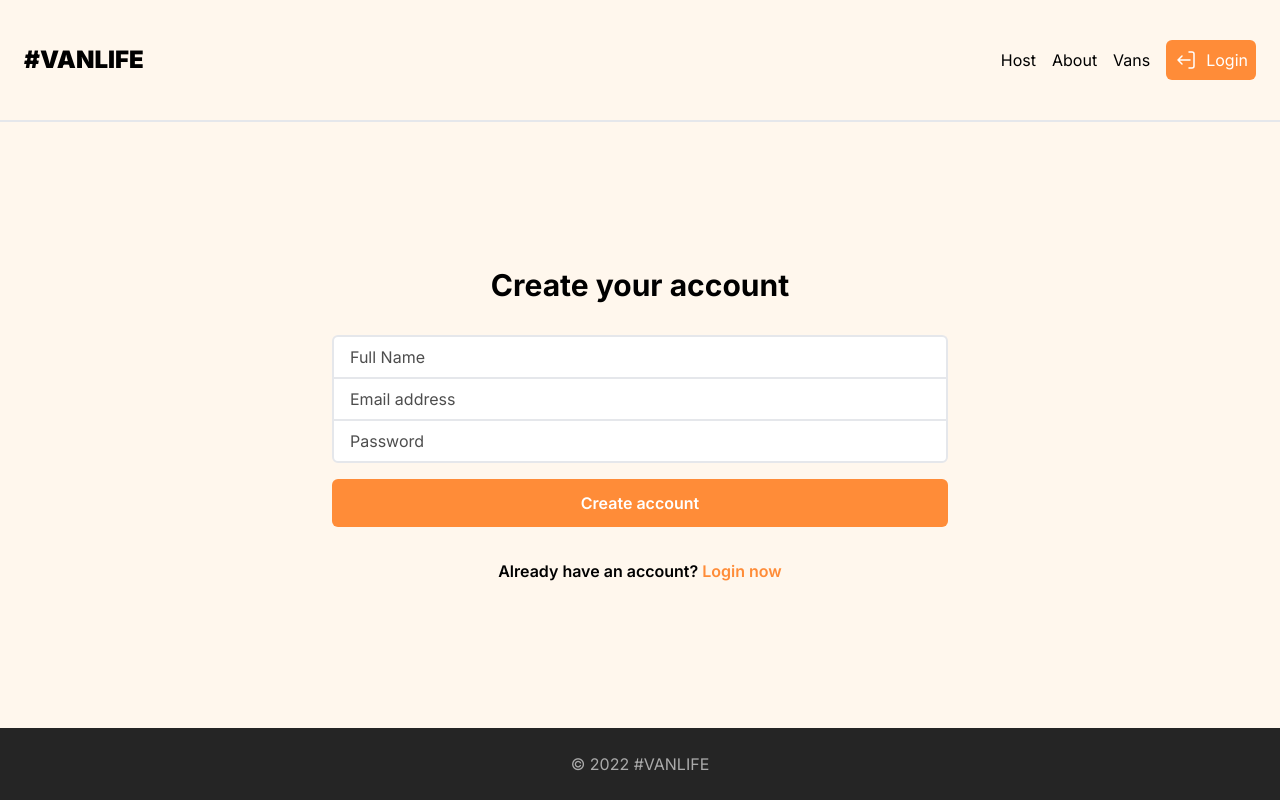
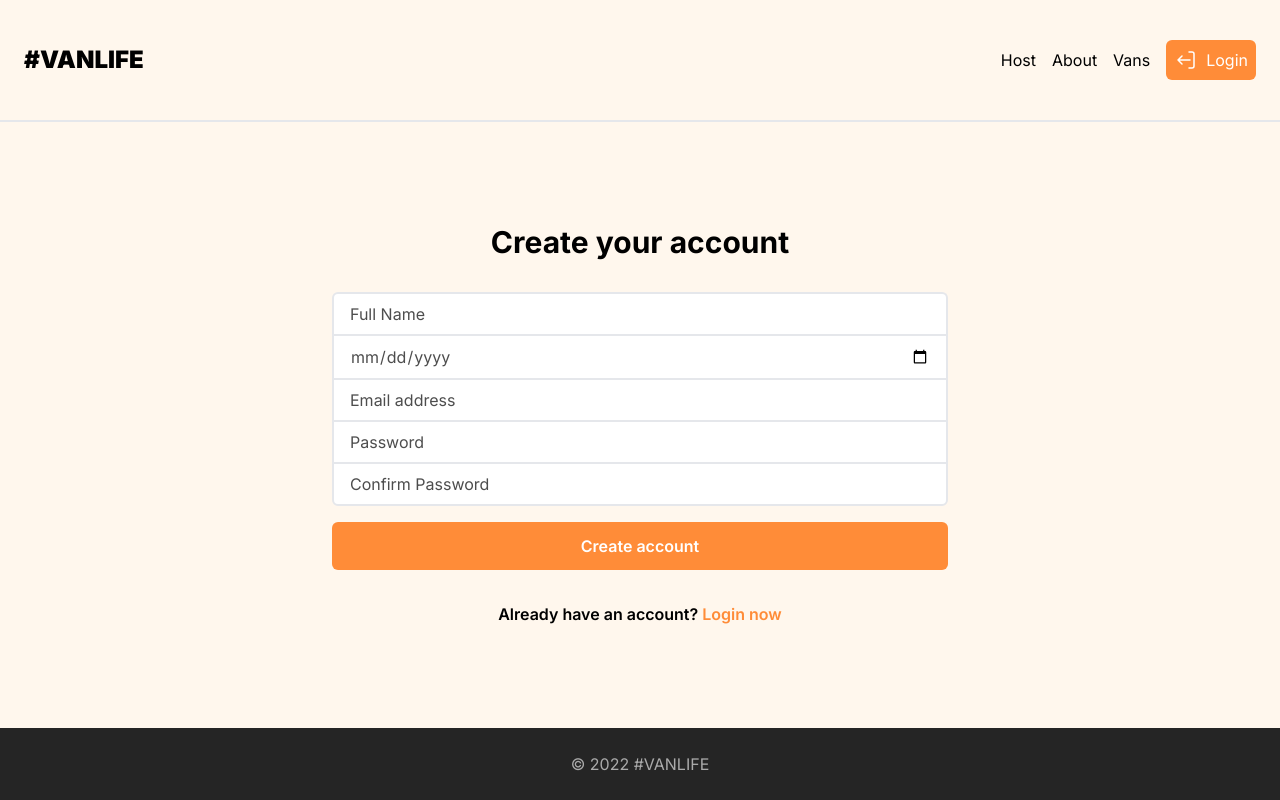
Before and after one commit to imbekrishna/vanlife, a React (Vite) app: page /register in a window 1280 px wide. Built offline with nearby package versions, Linux system fonts and the light colour scheme; no server answers.

Commit message:
added fields to register form

```diff
--- a/src/components/Login.tsx
+++ b/src/components/Login.tsx
@@ -31,12 +31,14 @@ const Login = () => {
           type="email"
           name="email"
           placeholder="Email address"
+          required
         />
         <input
           className="py-2 px-4 rounded-b-md border-2 placeholder:text-textGray"
           type="password"
           name="password"
           placeholder="Password"
+          required
         />
         <button
           className="bg-btnPrimary rounded-md py-3 font-semibold mt-4 text-white disabled:bg-textGray"
--- a/src/components/Register.tsx
+++ b/src/components/Register.tsx
@@ -33,18 +33,37 @@ const Register = () => {
           type="text"
           name="name"
           placeholder="Full Name"
+          required
+        />
+        <input
+          className="py-2 px-4 border-t-2 border-x-2 text-textGray placeholder:text-textGray"
+          type="date"
+          name="dateofbirth"
+          title="Your date of birth."
+          required
         />
         <input
           className="py-2 px-4 border-t-2 border-x-2 placeholder:text-textGray"
           type="email"
           name="email"
           placeholder="Email address"
+          required
+        />
+        <input
+          className="py-2 px-4 border-t-2 border-x-2 placeholder:text-textGray"
+          type="password"
+          name="password"
+          placeholder="Password"
+          required
+          pattern="(?=.*\d)(?=.*[a-z])(?=.*[A-Z]).{6,}"
+          title="Must contain at least one  number and one uppercase and lowercase letter, and at least 6 or more characters"
         />
         <input
           className="py-2 px-4 rounded-b-md border-2 placeholder:text-textGray"
           type="password"
-          name="password"
-          placeholder="Password"
+          name="confirm_password"
+          placeholder="Confirm Password"
+          required
         />
         <button
           className="bg-btnPrimary rounded-md py-3 font-semibold mt-4 text-white disabled:bg-textGray"
```
